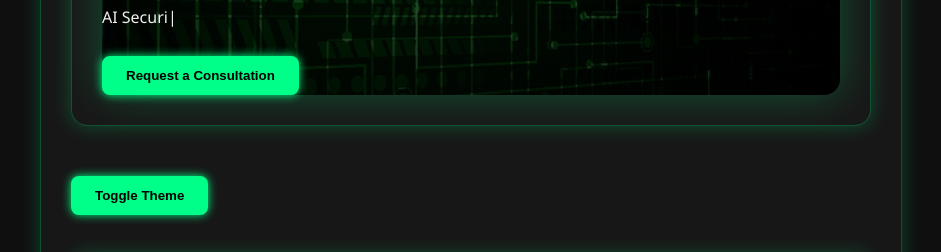
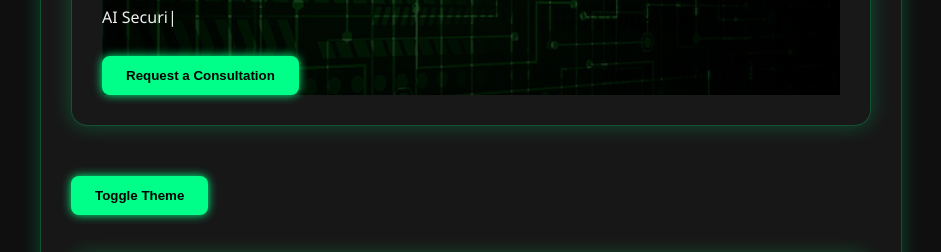
Before and after one commit to sentecsecurity/sentecsecurity.github.io, a plain HTML site: page index.html in a window 1280 px wide. Shown: the part 254-506 px from the top of the page, without its empty margins (169-1110 px from the left). Drawn offline with Linux system fonts and the light colour scheme.

Commit message:
Update style.css

```diff
--- a/style.css
+++ b/style.css
@@ -151,8 +151,7 @@ body.light-mode footer {
 
 .has-bg {
   background: linear-gradient(rgba(0,0,0,0.6), rgba(0,0,0,0.8)), url('senImage1.jpg') center/cover no-repeat;
-  border-radius: 16px;
-  box-shadow: 0 0 40px #00ff8840;
+
 }
 
 .bg-service {
```
